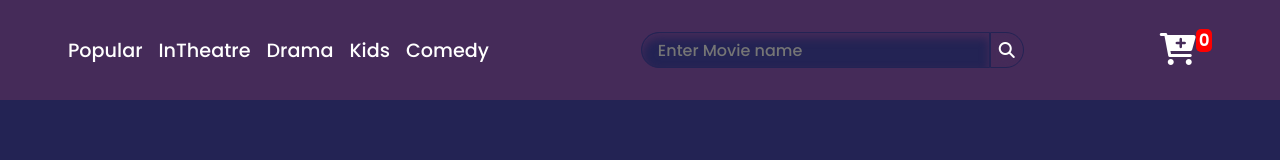
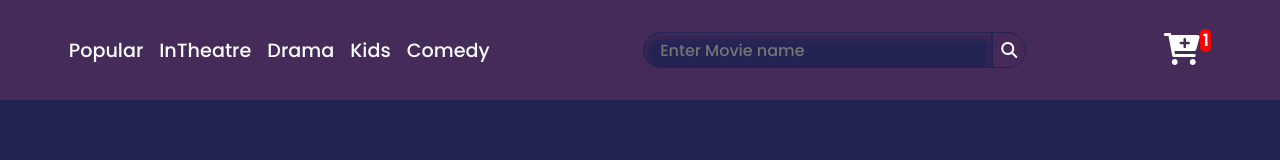
Before and after one commit to BelindaNabudde/React-Video-Library-Capstone-Project-, a React (Create React App) app: page / in a window 1280 px wide. Shown: the top 160 px of the page. Built offline with nearby package versions, Linux system fonts and the light colour scheme.

Commit message:
update cart

```diff
--- a/src/App.js
+++ b/src/App.js
@@ -17,7 +17,7 @@ function App() {
     <ContextProvider>
     <BrowserRouter>
       <div className="App">
-        <Header />
+        <Header/>
       </div>
 
       <Routes>
--- a/src/components/Header.js
+++ b/src/components/Header.js
@@ -34,7 +34,7 @@ function Header() {
                     <span>
                         <Link to='/cart'> <i className="fas fa-cart-plus"></i></Link>
                     </span>
-                    <span>0</span>
+                    <span>1</span>
                 </div>
 
 
```
